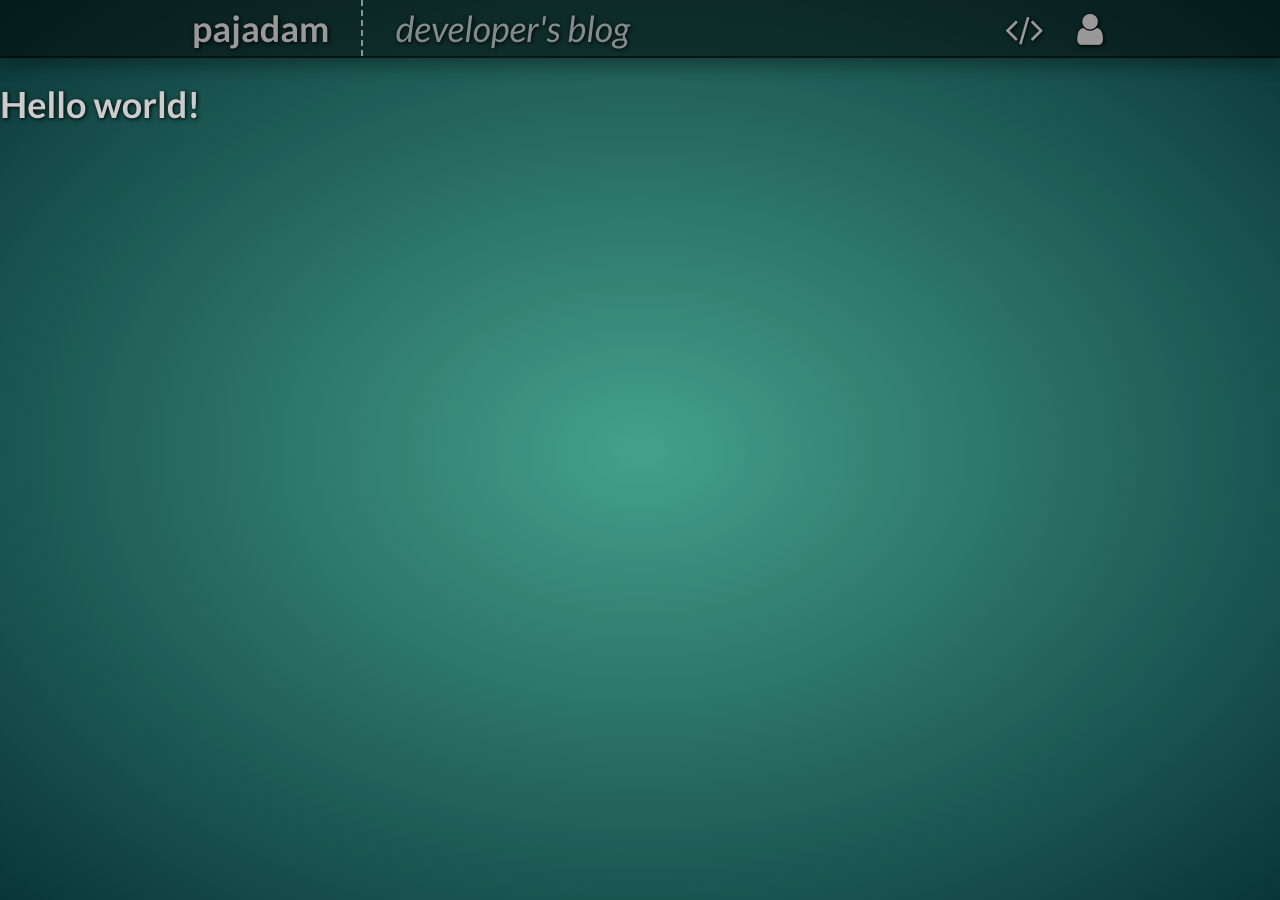
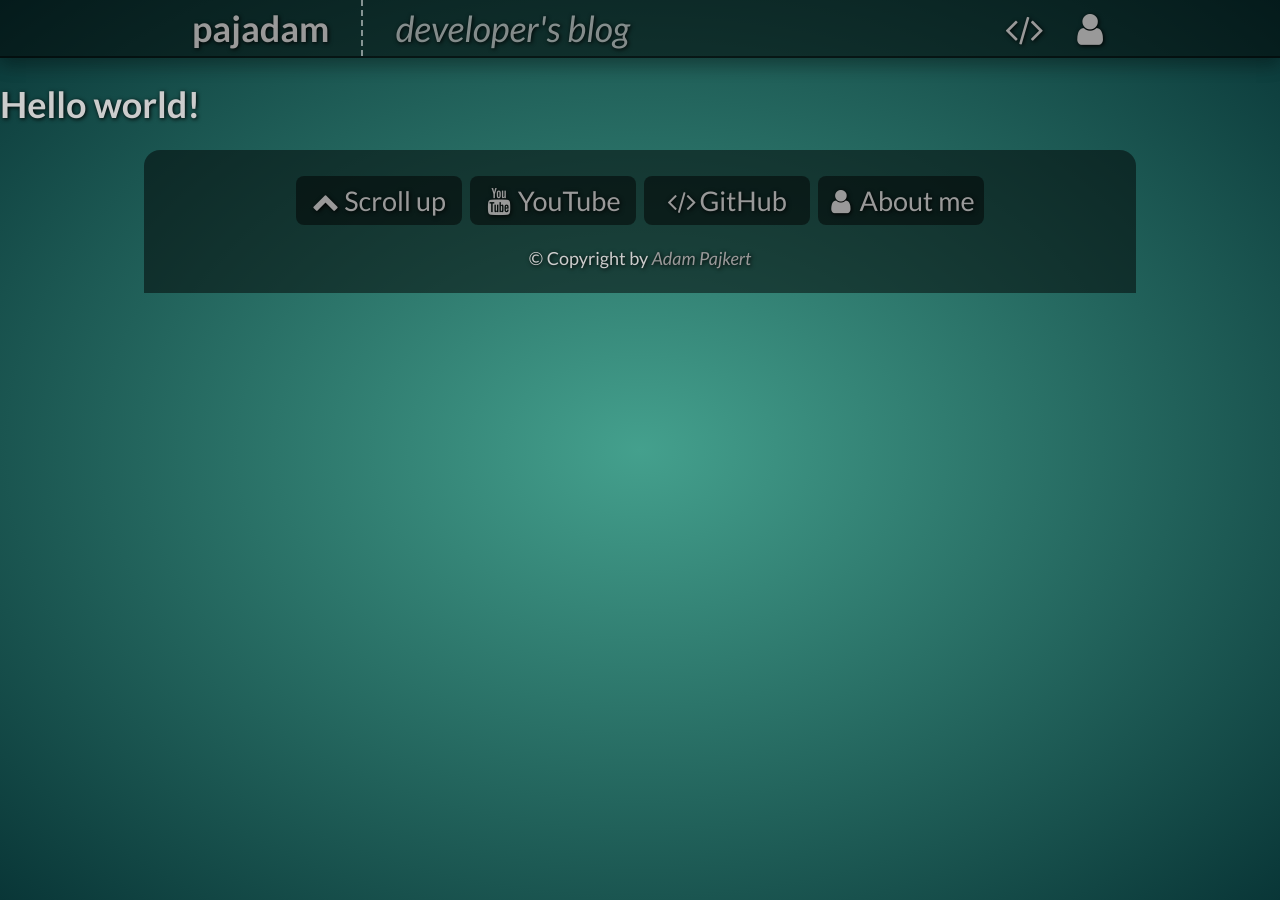
Before and after one commit to pajadam/blog.pajadam.me, a Jekyll site: the page built from index.html, in a window 1280 px wide. Built offline with Jekyll 4.4.1, drawn with Linux system fonts in a browser that asks for light colours.

Commit message:
Added site footer.

```diff
--- a/_includes/footer.html
+++ b/_includes/footer.html
@@ -0,0 +1,15 @@
+<div class="links">
+    <a title="Go up." href="#" class="icon-up"> Scroll up</a>
+    <a title="My YouTube channel." href="https://www.youtube.com/user/ThePajadamPL"
+       class="icon-youtube" rel="nofollow"> YouTube</a>
+    <a title="My GitHub account." href="https://github.com/pajadam"
+       class="icon-code" rel="nofollow"> GitHub</a>
+    <a title="About me" href="https://pajadam.me" class="icon-about"> About me</a>
+    <div class="reset"></div>
+</div>
+
+<div class="copyright">
+    &copy; Copyright by <em>
+    <a title="Adam Pajkert < software developer > ( pajadam )"
+       href="https://pajadam.me">Adam Pajkert</a></em>
+</div>
--- /dev/null
+++ b/_sass/_footer.scss
@@ -0,0 +1,68 @@
+footer{
+    margin: 0px auto;
+    padding: 16px;
+    max-width: 960px;
+    text-align: center;
+    background-color: rgba(0, 0, 0, .5);
+    border-top-left-radius: 16px;
+    border-top-right-radius: 16px;
+}
+
+footer .copyright{
+    padding: 8px 0px;
+}
+
+footer .links{
+    margin: 0px auto;
+    display: inline-block;
+    padding: 8px;
+    text-align: center;
+}
+
+footer .links a{
+    width: 125px;
+    float: left;
+    margin: 2px 4px;
+    padding: 8px;
+    display: inline-block;
+    font-size: 1.25em;
+    border-radius: 8px;
+    background-color: rgba(0, 0, 0, .5);
+}
+
+footer .links a:hover,
+footer .links a:active{
+    background-color: rgba(0, 0, 0, .75);
+}
+
+@media screen and (max-width: 992px) {
+    footer{
+        border-radius: 0px;
+    }
+}
+
+@media screen and (max-width: 768px) {
+    footer{
+        padding: 16px 0px;
+    }
+
+    footer .copyright{
+        font-size: .85em;
+    }
+
+    footer .links{
+        max-width: 248px;
+    }
+
+    footer .links a{
+        width: 100px;
+        font-size: 1em;
+    }
+}
+
+@media screen and (min-width: 1280px) {
+    footer .links a{
+        width: 150px;
+        font-size: 1.5em;
+    }
+}
--- a/data/css/main.scss
+++ b/data/css/main.scss
@@ -4,3 +4,4 @@
 @import "font";
 @import "base";
 @import "header";
+@import "footer";
```
